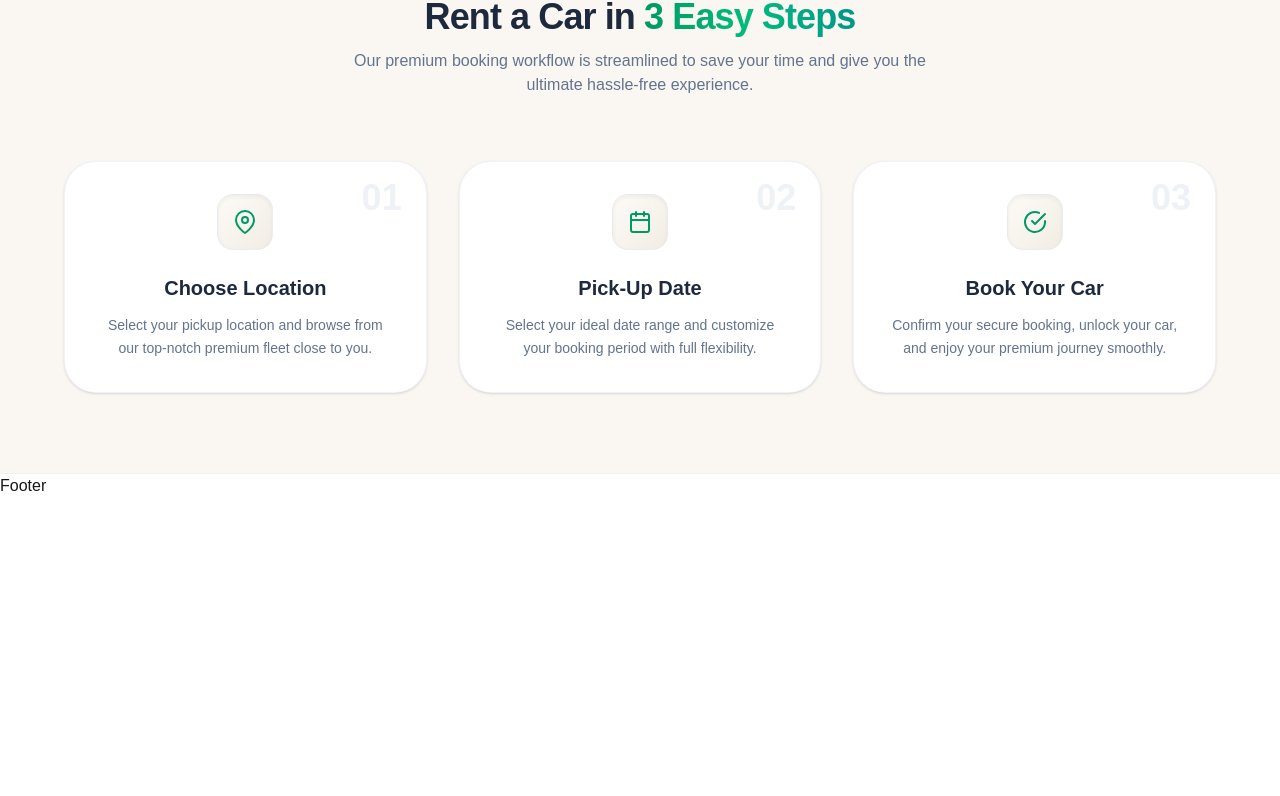
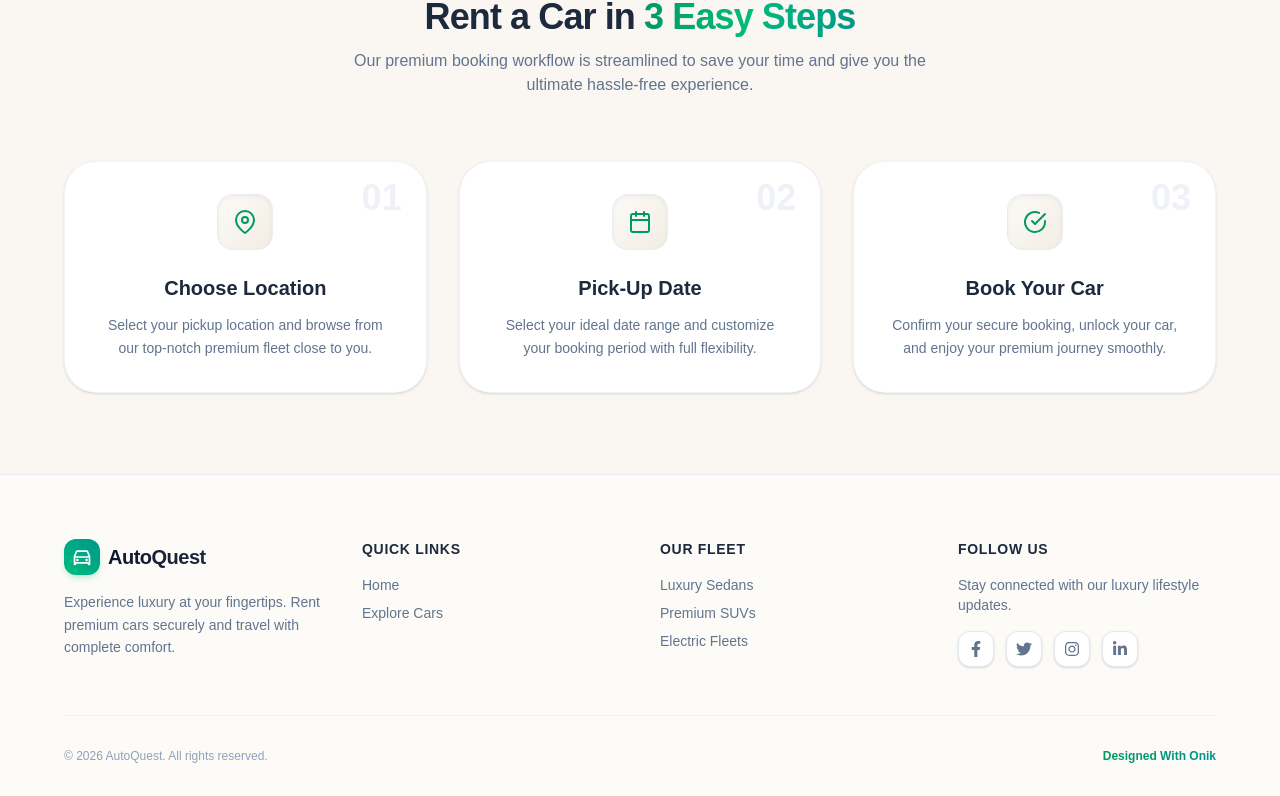
Before and after one commit to OnikTechHub/auto-quest, a Next.js app: page / in a window 1280 px wide. Shown: the part 1359-2155 px from the top of the page. Before the commit the page ends 1857 px from the top, so only its background shows below. Built offline with nearby package versions, Linux system fonts and the light colour scheme.

Commit message:
Add Footer section

```diff
--- a/src/components/Footer.jsx
+++ b/src/components/Footer.jsx
@@ -1,11 +1,84 @@
-import React from 'react';
+"use client";
+import React from "react";
+import Link from "next/link";
+import { RiCarLine } from "react-icons/ri";
+import { FaFacebookF, FaTwitter, FaInstagram, FaLinkedinIn } from "react-icons/fa";
 
 const Footer = () => {
     return (
-        <div>
-            Footer
-        </div>
+        <footer className="w-full bg-[#FDFBF7] border-t border-slate-200/60 pt-16 pb-8 px-6 lg:px-16">
+            <div className="max-w-7xl mx-auto grid grid-cols-1 md:grid-cols-4 gap-10 mb-12">
+
+                {/* Company Info */}
+                <div className="space-y-4 md:col-span-1">
+                    <Link href="/" className="flex items-center gap-2 group">
+                        <div className="p-2 rounded-xl bg-gradient-to-tr from-emerald-500 to-teal-600 text-white shadow-md shadow-emerald-500/20">
+                            <RiCarLine className="text-xl group-hover:rotate-12 transition-transform duration-300" />
+                        </div>
+                        <span className="text-xl font-black bg-gradient-to-r from-slate-900 to-slate-800 bg-clip-text text-transparent tracking-tight">
+                            AutoQuest
+                        </span>
+                    </Link>
+                    <p className="text-sm text-slate-500 leading-relaxed font-light">
+                        Experience luxury at your fingertips. Rent premium cars securely and travel with complete comfort.
+                    </p>
+                </div>
+
+                {/* Quick Links */}
+                <div className="space-y-4">
+                    <h4 className="text-sm font-bold uppercase tracking-wider text-slate-800">Quick Links</h4>
+                    <ul className="space-y-2 text-sm text-slate-500 font-medium">
+                        <li>
+                            <Link href="/" className="hover:text-emerald-600 transition-colors relative after:absolute after:bottom-[-2px] after:left-0 after:w-0 after:h-[1.5px] after:bg-emerald-500 hover:after:w-full after:transition-all">
+                                Home
+                            </Link>
+                        </li>
+                        <li>
+                            <Link href="/cars" className="hover:text-emerald-600 transition-colors relative after:absolute after:bottom-[-2px] after:left-0 after:w-0 after:h-[1.5px] after:bg-emerald-500 hover:after:w-full after:transition-all">
+                                Explore Cars
+                            </Link>
+                        </li>
+                    </ul>
+                </div>
+
+                {/* Fleet Categories */}
+                <div className="space-y-4">
+                    <h4 className="text-sm font-bold uppercase tracking-wider text-slate-800">Our Fleet</h4>
+                    <ul className="space-y-2 text-sm text-slate-500 font-light">
+                        <li className="hover:text-emerald-600 cursor-pointer transition-colors">Luxury Sedans</li>
+                        <li className="hover:text-emerald-600 cursor-pointer transition-colors">Premium SUVs</li>
+                        <li className="hover:text-emerald-600 cursor-pointer transition-colors">Electric Fleets</li>
+                    </ul>
+                </div>
+
+                {/* Contact & Socials */}
+                <div className="space-y-4">
+                    <h4 className="text-sm font-bold uppercase tracking-wider text-slate-800">Follow Us</h4>
+                    <p className="text-sm text-slate-500 font-light">Stay connected with our luxury lifestyle updates.</p>
+                    <div className="flex items-center gap-3">
+                        {[<FaFacebookF />, <FaTwitter />, <FaInstagram />, <FaLinkedinIn />].map((icon, idx) => (
+                            <a
+                                key={idx}
+                                href="#"
+                                className="w-9 h-9 rounded-xl bg-white border border-slate-200 hover:border-emerald-500 hover:text-emerald-600 text-slate-500 flex items-center justify-center shadow-sm transition-all hover:scale-105 active:scale-95 duration-200"
+                            >
+                                {icon}
+                            </a>
+                        ))}
+                    </div>
+                </div>
+
+            </div>
+
+            {/* Bottom Copyright */}
+            <div className="max-w-7xl mx-auto pt-8 border-t border-slate-200/50 flex flex-col sm:flex-row justify-between items-center gap-4 text-xs text-slate-400 font-medium">
+                <p>© {new Date().getFullYear()} AutoQuest. All rights reserved.</p>
+                <p className="bg-gradient-to-r from-emerald-600 to-teal-600 bg-clip-text text-transparent font-semibold capitalize">
+                    Designed with Onik
+                </p>
+            </div>
+        </footer>
     );
-};
+}
 
 export default Footer;
--- a/src/components/Hero.jsx
+++ b/src/components/Hero.jsx
@@ -4,7 +4,7 @@ import Link from "next/link";
 import { FiArrowRight } from "react-icons/fi";
 import { motion } from "framer-motion";
 
-export default function Hero() {
+const Hero = () => {
 
   const fadeInUp = {
     hidden: { opacity: 0, y: 30 },
@@ -96,3 +96,5 @@ export default function Hero() {
     </section>
   );
 }
+
+export default Hero;
--- a/src/components/HowItWorks.jsx
+++ b/src/components/HowItWorks.jsx
@@ -24,7 +24,7 @@ const steps = [
   }
 ];
 
-export default function HowItWorks() {
+const HowItWorks = () => {
 
   const fadeInUp = {
     hidden: { opacity: 0, y: 40 },
@@ -99,3 +99,5 @@ export default function HowItWorks() {
     </section>
   );
 }
+
+export default HowItWorks;
--- a/src/components/Navbar.jsx
+++ b/src/components/Navbar.jsx
@@ -5,7 +5,7 @@ import { usePathname } from "next/navigation";
 import { RiCarLine } from "react-icons/ri";
 import { IoCarSportSharp } from "react-icons/io5";
 
-export default function Navbar() {
+const Navbar = () => {
   const pathname = usePathname();
   const isLoggedIn = false;
 
@@ -48,3 +48,5 @@ export default function Navbar() {
     </nav>
   );
 }
+
+export default Navbar;
--- a/src/components/WhyChooseUs.jsx
+++ b/src/components/WhyChooseUs.jsx
@@ -30,7 +30,7 @@ const features = [
   }
 ];
 
-export default function WhyChooseUs() {
+const WhyChooseUs = () => {
 
   const fadeInUp = {
     hidden: { opacity: 0, y: 30 },
@@ -107,3 +107,5 @@ export default function WhyChooseUs() {
     </section>
   );
 }
+
+export default WhyChooseUs;
```
Also changed, not shown: src/app/not-found.jsx (added).
